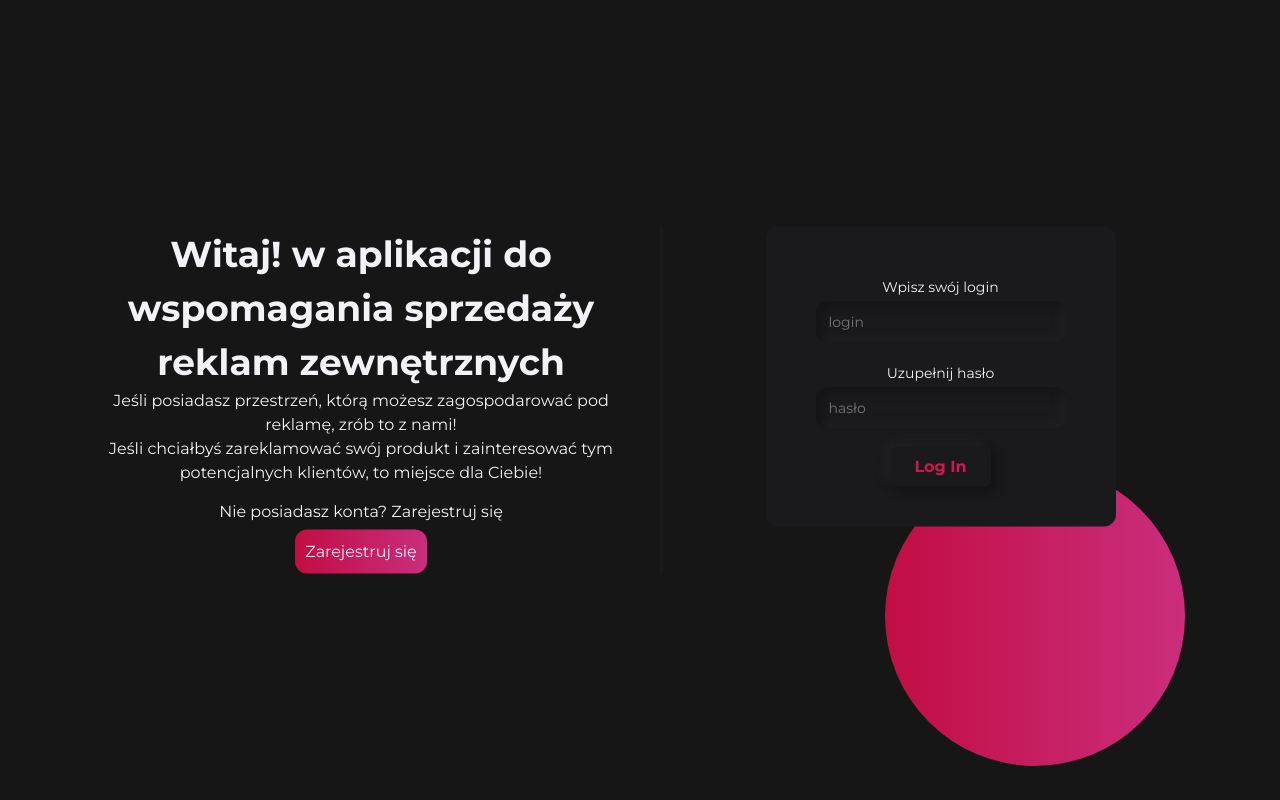
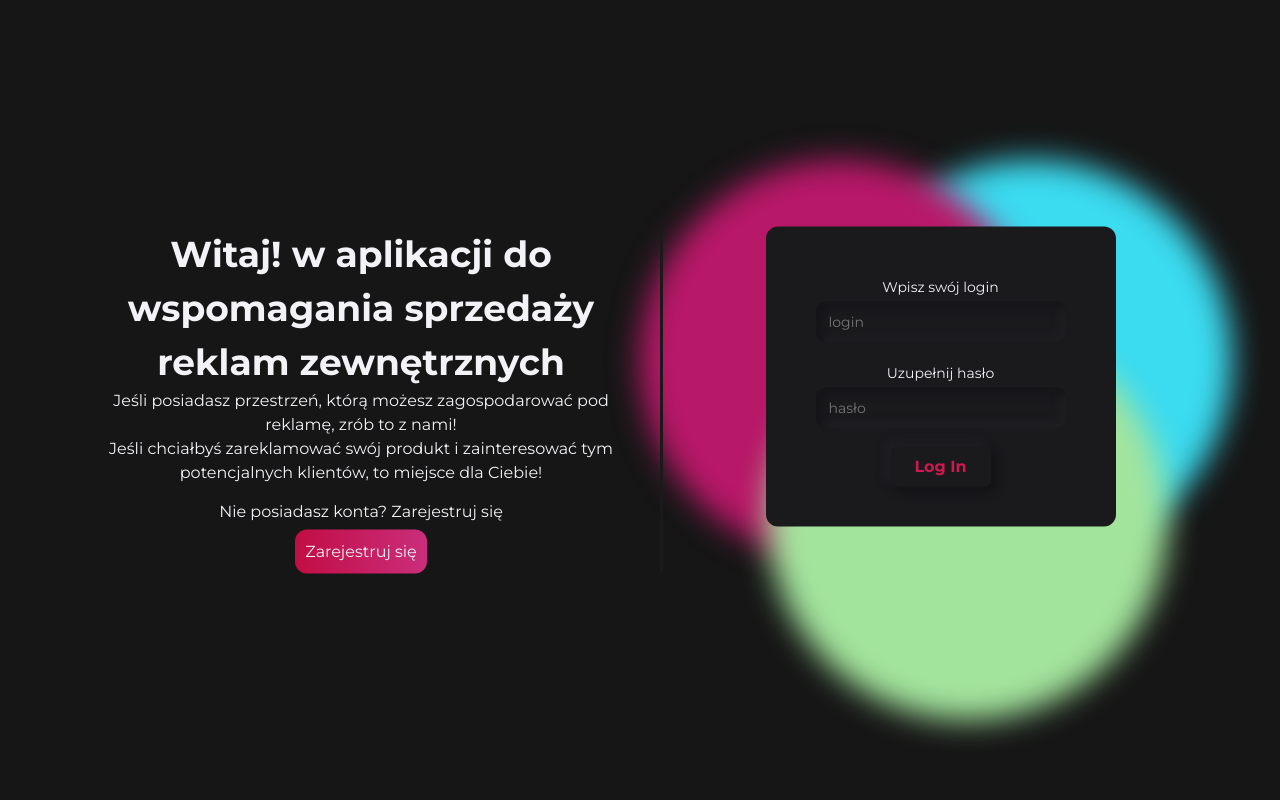
Before and after one commit to Unknown8991/announcement-app, a React (Create React App) app: page / in a window 1280 px wide. Built offline with nearby package versions, Linux system fonts and the light colour scheme; no server answers.

Commit message:
Added update password

```diff
--- a/src/components/App.js
+++ b/src/components/App.js
@@ -1000,7 +1000,7 @@ handleEditAccountData = (e) =>{
   }
   if(e.target.name === "password"){
     this.setState({
-      eUserPassword: e.target.value
+      passwordUser: e.target.value
     })
   }
   if(e.target.name === "passwordConfirm"){
--- a/src/components/App.scss
+++ b/src/components/App.scss
@@ -11,6 +11,7 @@ html{
   // background-color: #151516;
   // background: #151722;
   background: #161616;
+  // background: #f2f2f7;
   font-family: 'Montserrat', sans-serif;
   // height: 100vh;
   // thin100 thin100 italic light300 regular400 bold700 black900italic
@@ -19,6 +20,7 @@ html{
 .backgroud{
   height: 100%;
   background: #161616;
+  // background: #f2f2f7;
 }
 .header{
   padding-top: 30px;
@@ -464,6 +466,36 @@ html{
   }
 }
 .ball{
+  &--one{
+    width: 400px;
+    height: 400px;
+    border-radius: 50%;
+    filter: blur(1.2vmax);
+    background-color: #3bdbf0;
+    top: 20%;
+    left: 65%;
+    position: absolute;
+  }
+  &--two{
+    width: 400px;
+    height: 400px;
+    border-radius: 50%;
+    filter: blur(1.2vmax);
+    background-color: #b81868;
+    top: 20%;
+    left: 50%;
+    position: absolute;
+  }
+  &--three{
+    width: 400px;
+    height: 400px;
+    border-radius: 50%;
+    filter: blur(1.2vmax);
+    background-color: #a3e49d;
+    top: 40%;
+    left: 60%;
+    position: absolute;
+  }
   &--user-view{
     width: 100px;
     height: 100px;
@@ -485,7 +517,9 @@ html{
   background: linear-gradient(to right, #c20d44 0%, #ca2e7c 100%);
   -webkit-text-fill-color: transparent;
   animation: move 10s infinite
+
 }
+
 // UserView
 .announcement-list{
   margin-top: 40px;
--- a/src/components/LoginPanel.js
+++ b/src/components/LoginPanel.js
@@ -4,7 +4,10 @@ import ModalNotification from './ModalNotification';
 const LoginPanel = (props) => {
     return (
         <>
-        <div className='ball'></div>
+        {/* <div className='ball'></div> */}
+        <div className='ball--one'></div>
+        <div className='ball--two'></div>
+        <div className='ball--three'></div>
         {/* <div className='container'>
           <div className='header'>
             <div className='header-block'>AN</div>
```
